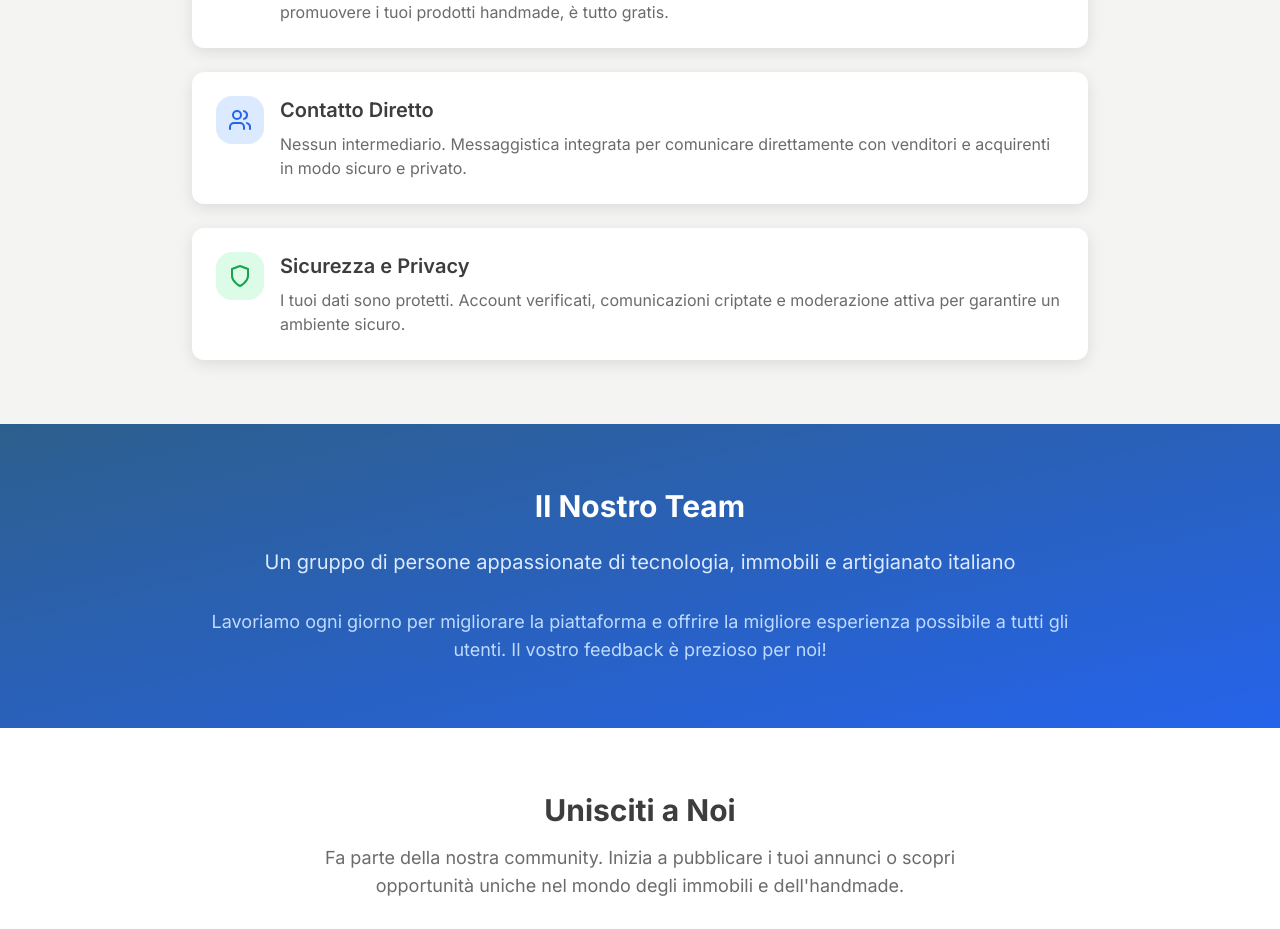
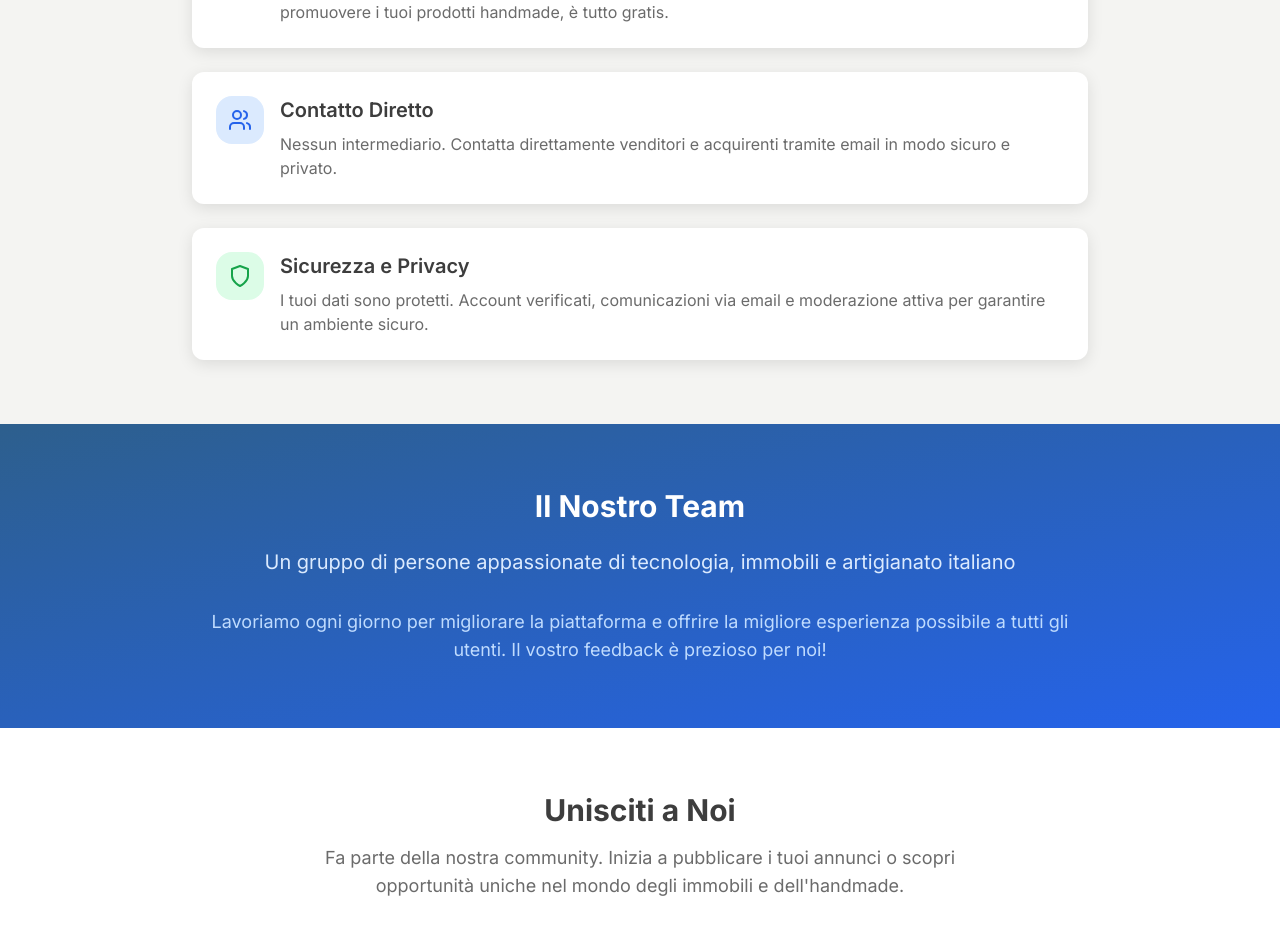
Before and after one commit to vetrinaimmobilihandmade/portale-immobili-handmade, a Next.js app: page /about in a window 1280 px wide. Shown: the part 2361-3290 px from the top of the page. Built offline with nearby package versions, Linux system fonts and the light colour scheme; no server answers; the database is empty.

Commit message:
Update page.tsx

```diff
--- a/app/about/page.tsx
+++ b/app/about/page.tsx
@@ -191,8 +191,8 @@ export default function AboutPage() {
                   Contatto Diretto
                 </h3>
                 <p className="text-text-secondary">
-                  Nessun intermediario. Messaggistica integrata per comunicare direttamente con
-                  venditori e acquirenti in modo sicuro e privato.
+                  Nessun intermediario. Contatta direttamente venditori e acquirenti tramite email
+                  in modo sicuro e privato.
                 </p>
               </div>
             </div>
@@ -207,8 +207,8 @@ export default function AboutPage() {
                   Sicurezza e Privacy
                 </h3>
                 <p className="text-text-secondary">
-                  I tuoi dati sono protetti. Account verificati, comunicazioni criptate e
-                  moderazione attiva per garantire un ambiente sicuro.
+                  I tuoi dati sono protetti. Account verificati, comunicazioni via email
+                  e moderazione attiva per garantire un ambiente sicuro.
                 </p>
               </div>
             </div>
```
